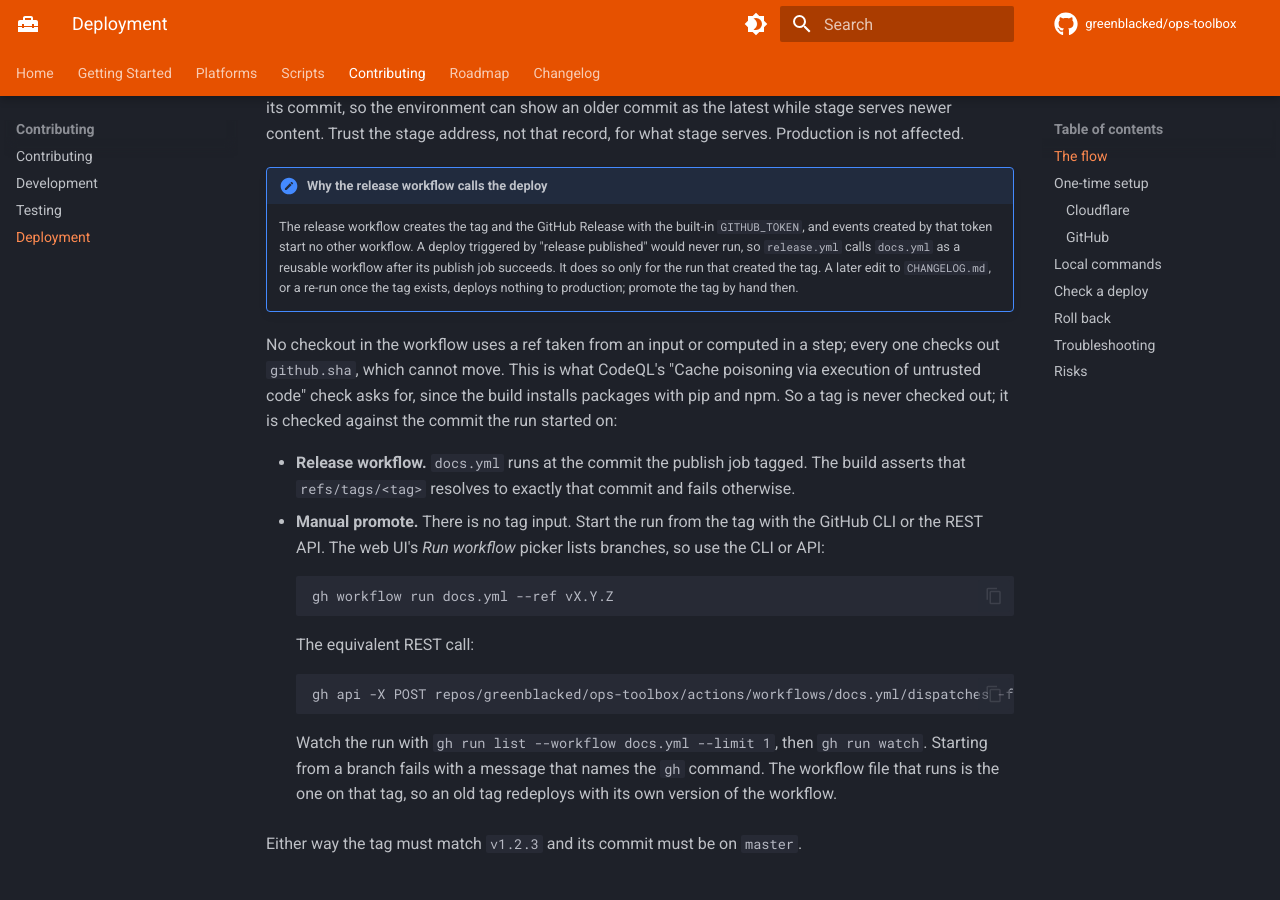
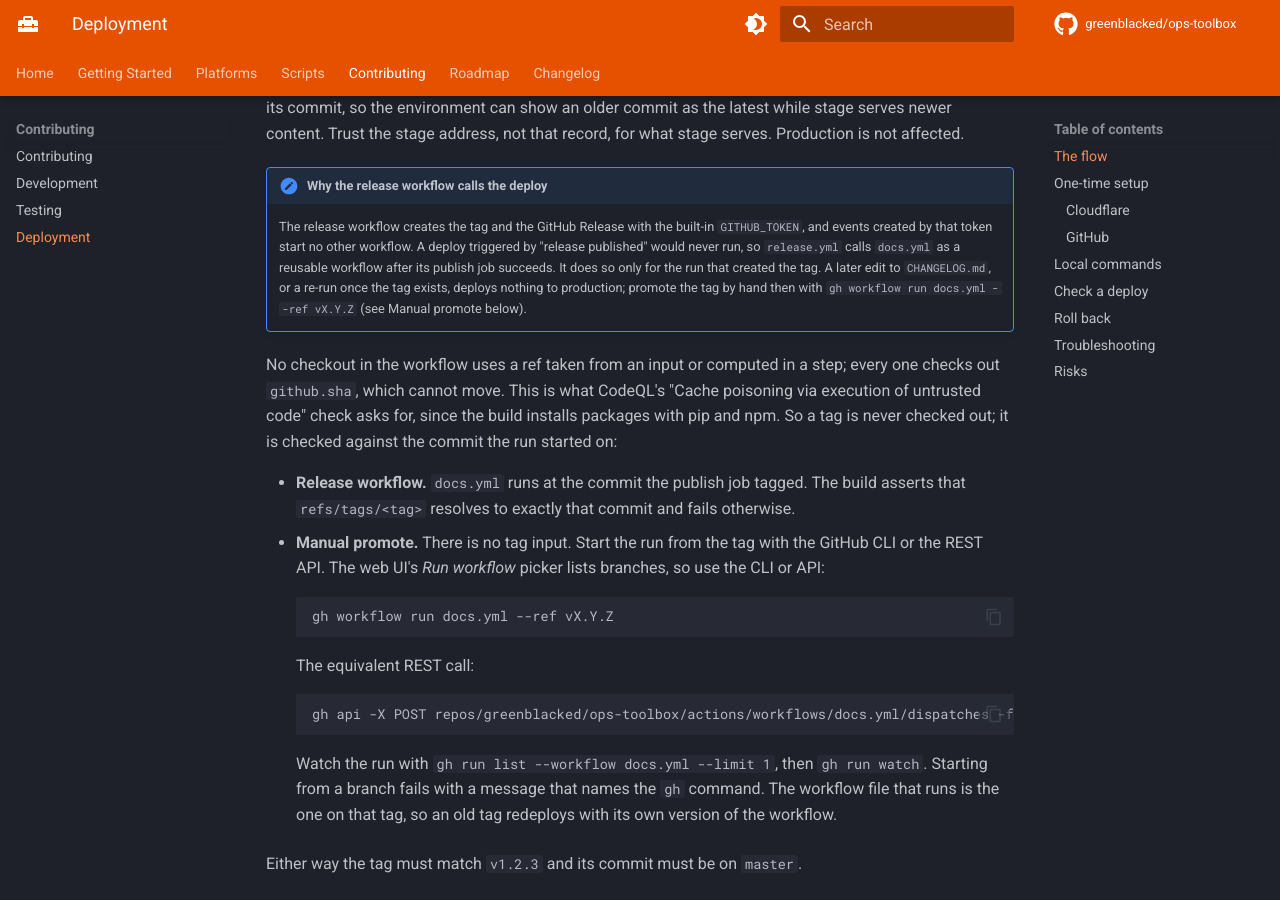
Before and after one commit to greenblacked/ops-toolbox, an MkDocs documentation site: the page built from docs/contributing/deployment.md, in a window 1280 px wide and 900 px high, scrolled down 1052 px. Built offline with MkDocs 1.6.1 and Material for MkDocs 9.7.7, drawn with Linux system fonts in a browser that asks for light colours; comment, search, counter and statistics services are not loaded; some of the changed text lies outside the part shown.

Commit message:
docs: give the exact command for promoting a tag by hand

```diff
--- a/docs/contributing/deployment.md
+++ b/docs/contributing/deployment.md
@@ -44,7 +44,8 @@ Production is not affected.
     `release.yml` calls `docs.yml` as a reusable workflow after its publish
     job succeeds. It does so only for the run that created the tag. A later
     edit to `CHANGELOG.md`, or a re-run once the tag exists, deploys nothing
-    to production; promote the tag by hand then.
+    to production; promote the tag by hand then with
+    `gh workflow run docs.yml --ref vX.Y.Z` (see Manual promote below).
 
 No checkout in the workflow uses a ref taken from an input or computed in a
 step; every one checks out `github.sha`, which cannot move. This is what CodeQL's
@@ -183,7 +184,7 @@ curl -sS https://ops.szolotov.com/version.txt
 | Symptom | Likely cause |
 | --- | --- |
 | "set the CLOUDFLARE_API_TOKEN secret" | The secret or variable is missing from the environment. A called workflow gets a secret only if the caller passes it, so `release.yml` passes both by name to `docs.yml`; an environment secret not passed resolves to an empty string. Keep the values on the environments. |
-| Nothing deploys after a release | The tag already existed, so the release workflow skipped the call. Run `docs.yml` by hand from the tag. A tag or release created with `GITHUB_TOKEN` starts no workflow of its own. |
+| Nothing deploys after a release | The tag already existed, so the release workflow skipped the call. Run `gh workflow run docs.yml --ref vX.Y.Z` (or the REST call under Manual promote). A tag or release created with `GITHUB_TOKEN` starts no workflow of its own. |
 | "start a manual run from a release tag" | A manual run was started from a branch. Run `gh workflow run docs.yml --ref vX.Y.Z` (or the REST API call above); there is no tag input. |
 | A manual run is rejected by the environment | The `production` environment does not allow tags. Add the tag pattern `v*` to its deployment rules. |
 | "tag vX.Y.Z is ..., not the commit this run started on" | The release workflow called the deploy for a tag that points elsewhere: it was moved or deleted and recreated. Restore the tag and run again from it. |
```
Also changed, not shown: 1 other file.
